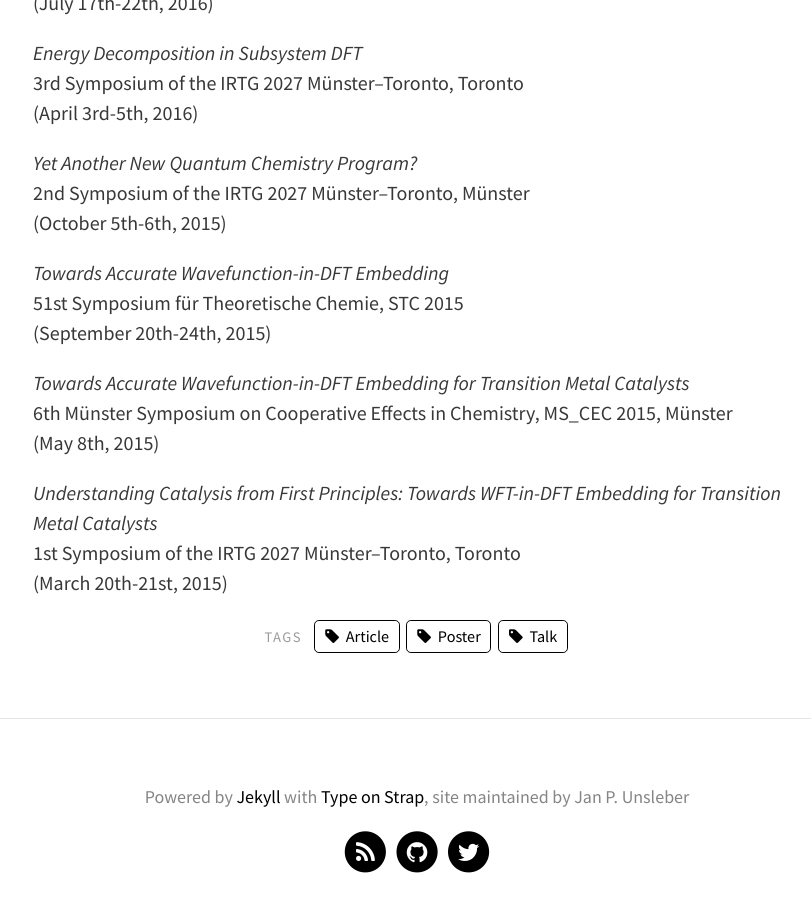
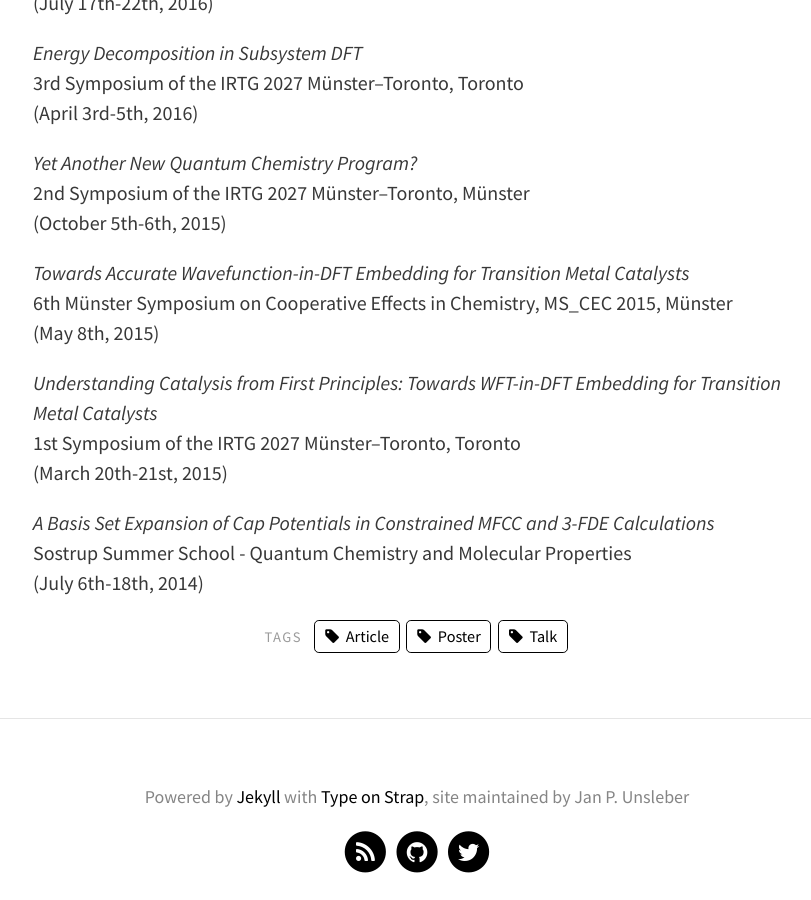
Before and after one commit to nabbelbabbel/nabbelbabbel.github.io, a Jekyll site: the page built from pages/publications.md, in a window 1280 px wide and 900 px high, scrolled down 2226 px. Shown: the whole window, without its empty margins (223-1034 px from the left). Built offline with Jekyll 4.4.1, drawn with Linux system fonts in a browser that asks for light colours.

Commit message:
Update publications.md

```diff
--- a/pages/publications.md
+++ b/pages/publications.md
@@ -64,10 +64,6 @@ The Ninth Congress of the International Society for Theoretical Chemical Physics
 2nd Symposium of the IRTG 2027 Münster--Toronto, Münster
 (October 5th-6th, 2015)
 
-*Towards Accurate Wavefunction-in-DFT Embedding*
-51st Symposium für Theoretische Chemie, STC 2015
-(September 20th-24th, 2015)
-
 *Towards Accurate Wavefunction-in-DFT Embedding for Transition Metal Catalysts*
 6th Münster Symposium on Cooperative Effects in Chemistry, MS\_CEC 2015, Münster
 (May 8th, 2015)
@@ -75,3 +71,7 @@ The Ninth Congress of the International Society for Theoretical Chemical Physics
 *Understanding Catalysis from First Principles: Towards WFT-in-DFT Embedding for Transition Metal Catalysts*
 1st Symposium of the IRTG 2027 Münster--Toronto, Toronto
 (March 20th-21st, 2015)
+
+*A Basis Set Expansion of Cap Potentials in Constrained MFCC and 3-FDE Calculations*
+Sostrup Summer School - Quantum Chemistry and Molecular Properties
+(July 6th-18th, 2014)
```
